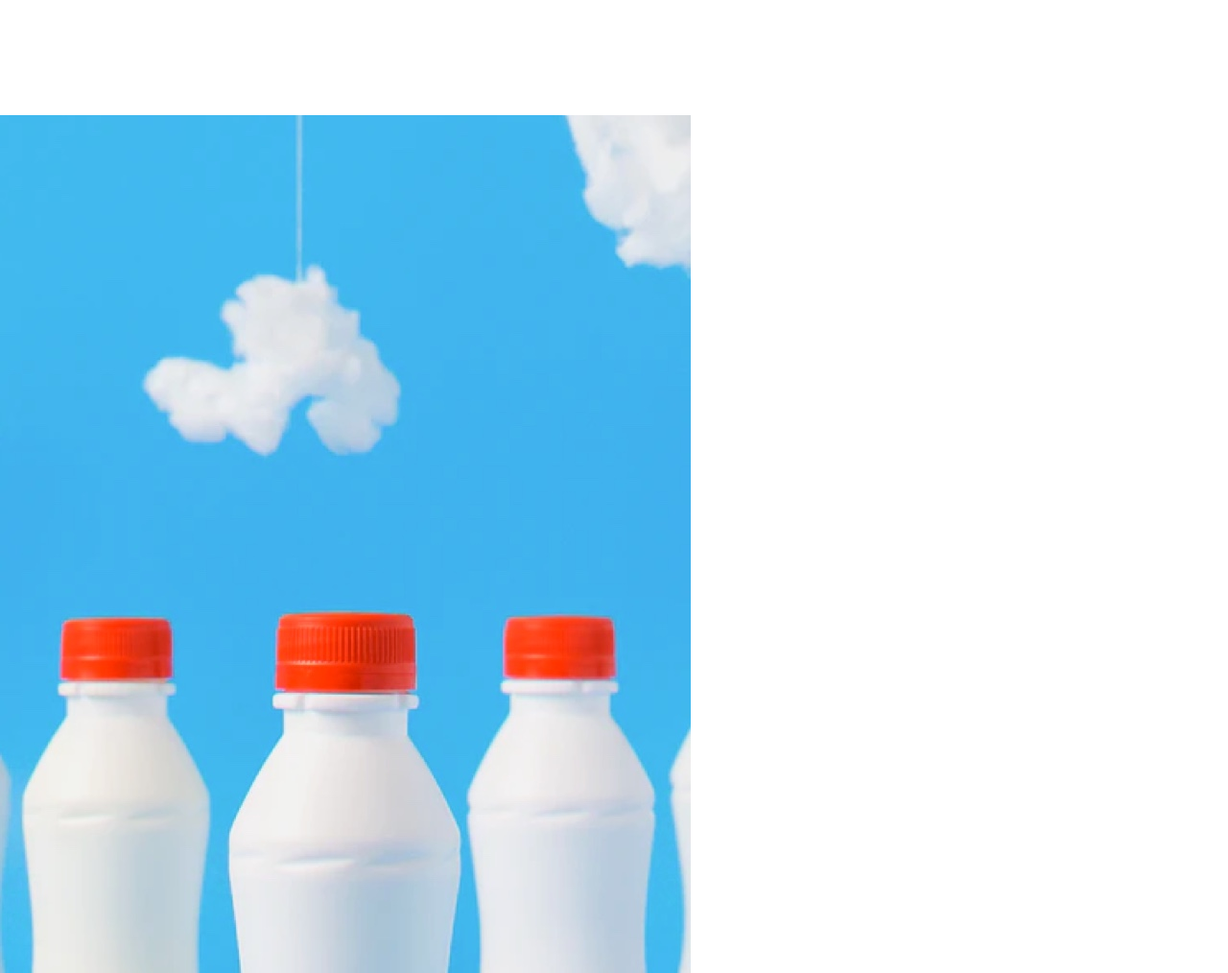
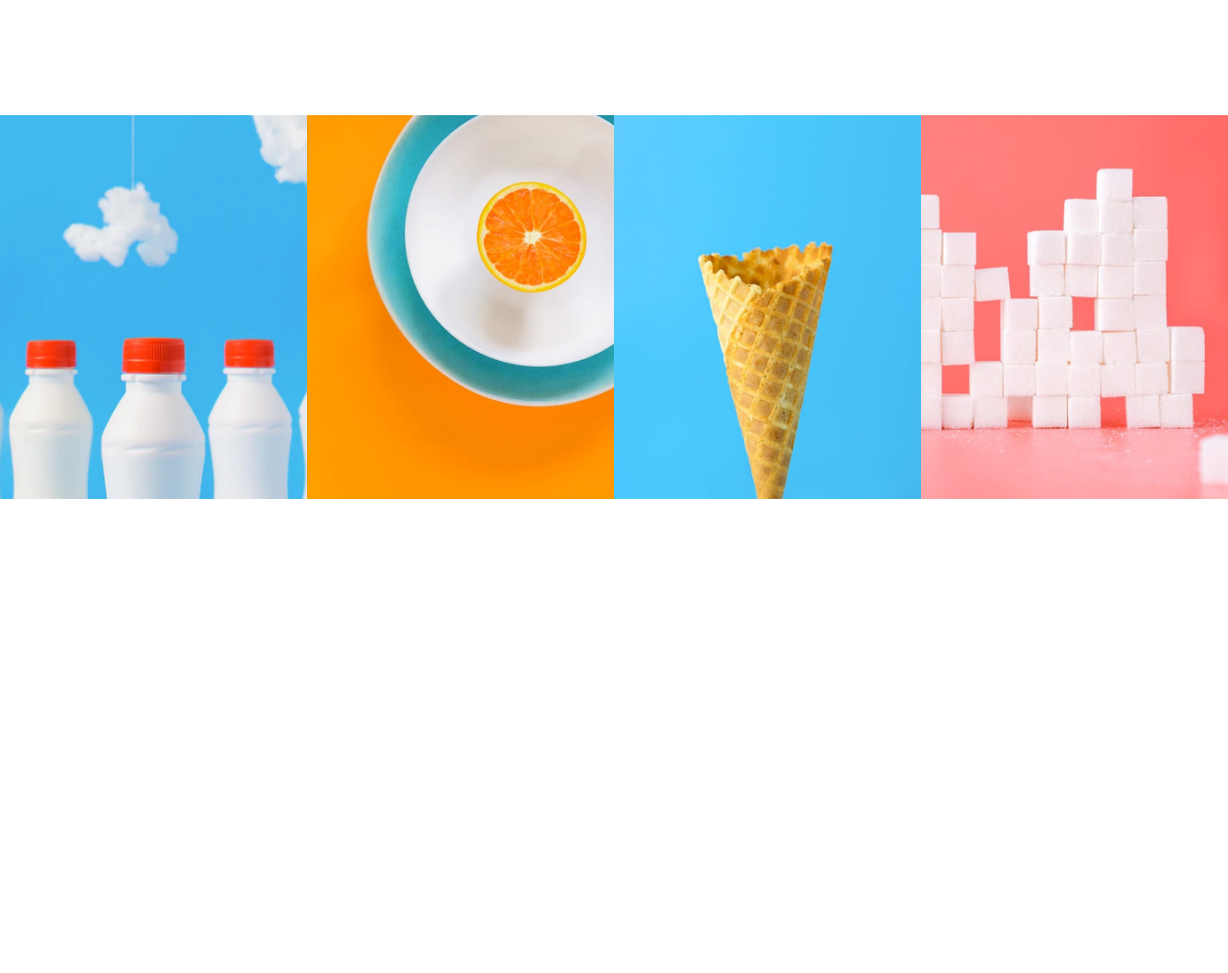
Before and after one commit to Oscar-Gallardo/sunnyside-landing-page, a plain HTML site: page index.html in a window 1280 px wide. Shown: the part 3280-4294 px from the top of the page at 96% size. After the commit the page ends 3800 px from the top, so only its background shows below. Drawn offline with Linux system fonts and the light colour scheme.

Commit message:
styled the gallery section

```diff
--- a/css/style.css
+++ b/css/style.css
@@ -314,3 +314,12 @@ table {
     font-family: 'Barlow';
     font-size: 14px;
 }
+.gallery {
+    align-items: center;
+    display: flex;
+}
+.gallery__image {
+    width: 25%;
+    height: 50vh;
+    object-fit: cover;
+}
```
